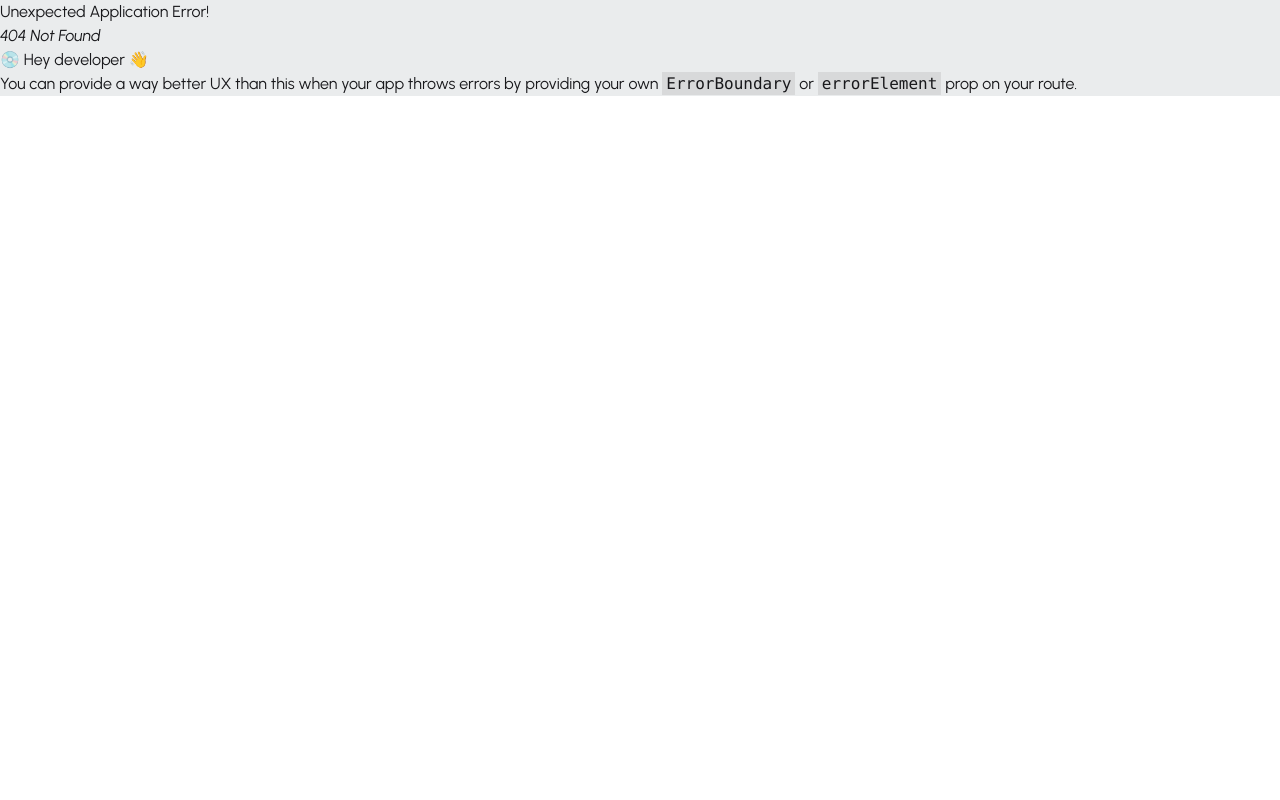
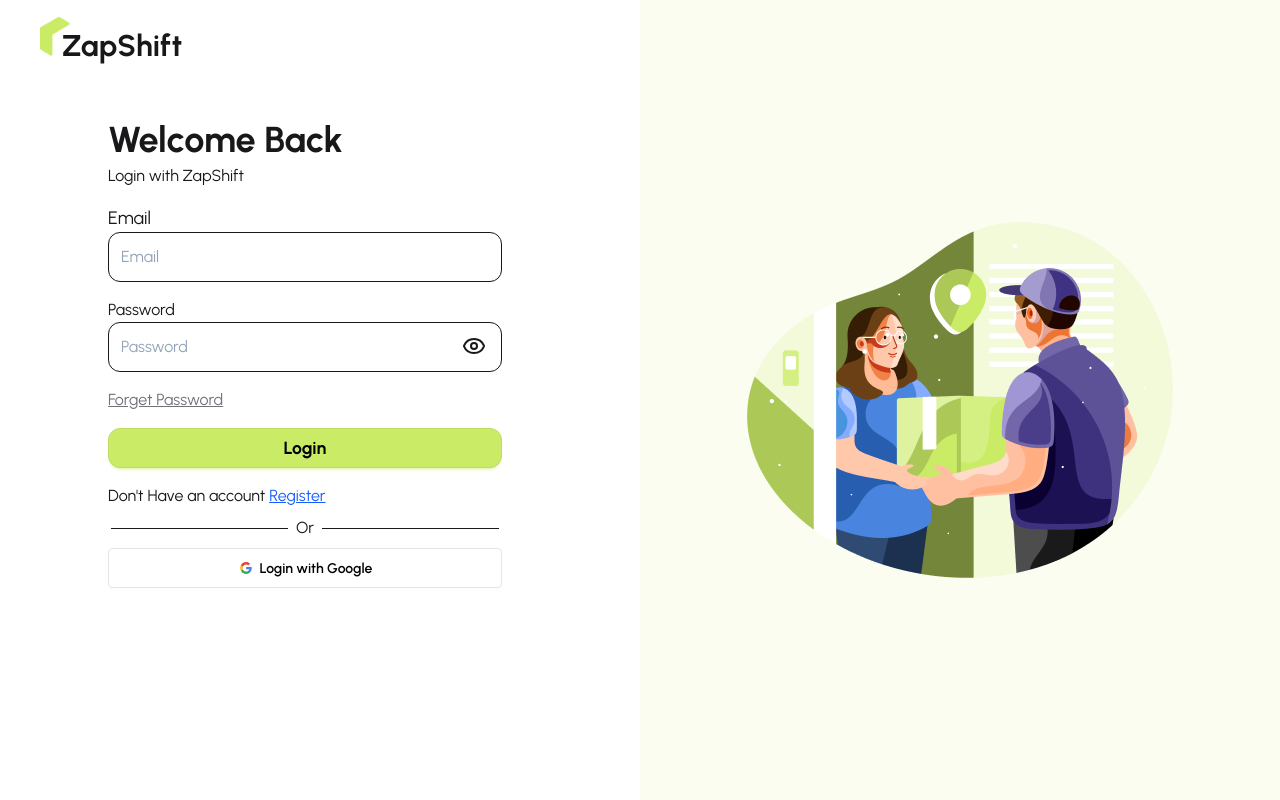
Before and after one commit to hossain-shifat/Zap-Shift, a React (Vite) app: page /login in a window 1280 px wide. Before the commit this address had no page. Built offline with nearby package versions, Linux system fonts and the light colour scheme.

Commit message:
Add login page

```diff
--- a/src/Routes/Route.jsx
+++ b/src/Routes/Route.jsx
@@ -1,8 +1,11 @@
 import { createBrowserRouter } from "react-router";
-import Root from "../layout/Root";
+import Root from "../layout/Root/Root";
 import Home from "../pages/Home/Home/Home";
 import Covarage from "../pages/Covarage/Covarage";
 import About from "../pages/About/About";
+import AuthLayout from "../layout/Auth/AuthLayout";
+import Login from "../pages/Auth/Login/Login";
+import Register from "../pages/Auth/Register/Register";
 
 
 export const router = createBrowserRouter([
@@ -24,5 +27,20 @@ export const router = createBrowserRouter([
                 Component: About
             },
         ]
+    },
+    {
+        path: '/',
+        Component: AuthLayout,
+        children: [
+            {
+                path: "/login",
+                Component: Login
+            },
+            {
+                path: "/register",
+                Component: Register
+
+            }
+        ]
     }
 ])
--- a/src/components/Logo/Logo.jsx
+++ b/src/components/Logo/Logo.jsx
@@ -1,12 +1,13 @@
 import React from 'react'
 import { assets } from '../../assets/assets'
+import { Link } from 'react-router'
 
 const Logo = () => {
   return (
-    <div className="flex justify-center items-center">
+    <Link to='/' className="flex justify-center items-center">
       <img src={assets.logo} className="h-7 md:h-10" alt="" />
       <h1 className="font-bold text-lg md:text-3xl pt-3 md:pt-5 -ml-2">ZapShift</h1>
-    </div>
+    </Link>
   )
 }
 
--- /dev/null
+++ b/src/layout/Auth/AuthLayout.jsx
@@ -0,0 +1,38 @@
+import React from 'react'
+import Logo from '../../components/Logo/Logo'
+import { Outlet } from 'react-router'
+import AuthImage from '../../pages/Auth/AuthComponents/AuthImage'
+
+const AuthLayout = () => {
+    return (
+        <div className="overflow-y-hidden bg-white">
+            {/* for mobile screen */}
+            <div className="h-screen md:hidden">
+                <div>
+                    <div className="flex justify-start py-2 px-10">
+                        <Logo />
+                    </div>
+                    <div className="p-5 h-screen justify-center items-center">
+                        <Outlet/>
+                    </div>
+                </div>
+            </div>
+            {/* for large screen device */}
+            <div className="hidden md:grid grid-cols-2 h-screen">
+                <div className="">
+                    <div className="flex justify-start py-2 px-10">
+                        <Logo />
+                    </div>
+                    <div className="p-5 h-screen justify-center items-center">
+                        <Outlet />
+                    </div>
+                </div>
+                <div className="h-full">
+                    <AuthImage />
+                </div>
+            </div>
+        </div>
+    )
+}
+
+export default AuthLayout
--- a/src/layout/Root.jsx
+++ b/src/layout/Root/Root.jsx
@@ -1,7 +1,8 @@
 import React from 'react'
 import { Outlet } from 'react-router'
-import Footer from '../pages/Shared/Footer/Footer'
-import Navbar from '../pages/Shared/Navbar/Navbar'
+import Navbar from '../../pages/Shared/Navbar/Navbar'
+import Footer from '../../pages/Shared/Footer/Footer'
+
 
 const Root = () => {
     return (
--- /dev/null
+++ b/src/pages/Auth/AuthComponents/AuthImage.jsx
@@ -0,0 +1,12 @@
+import React from 'react'
+import { assets } from '../../../assets/assets'
+
+const AuthImage = () => {
+    return (
+        <div className="min-h-screen flex justify-center items-center w-full bg-[#FAFDF0]">
+            <img src={assets.authImage} alt="" />
+        </div>
+    )
+}
+
+export default AuthImage
--- /dev/null
+++ b/src/pages/Auth/Login/Login.jsx
@@ -0,0 +1,51 @@
+import { Eye, EyeClosed } from 'lucide-react'
+import React, { useState } from 'react'
+
+const Login = () => {
+    const [showPassword, setShowPassword] = useState(false)
+    return (
+        <div className="max-w-full mx-auto md:mx-15">
+            <div class="w-full max-w-[450px] p-7 rounded-2xl">
+                <form>
+                    <div className="space-y-1">
+                        <h1 className="font-bold text-4xl">Welcome Back</h1>
+                        <p className="">Login with ZapShift</p>
+                    </div>
+                    <div className="my-4">
+                        <label className="text-lg">Email</label>
+                        <input type="email" placeholder='Email' name='email' className="w-full p-3 bg-base-100 rounded-xl border focus-within:outline outline-[#94A3B8] placeholder:text-[#94A3B8] text-base-content text-md" />
+                    </div>
+                    <div className="my-4">
+                        <label>Password</label>
+                        <div className="relative">
+                            <input type={showPassword ? 'text' : 'password'} placeholder='Password' name='password' className="w-full p-3 bg-base-100 rounded-xl border focus-within:outline outline-[#94A3B8] placeholder:text-[#94A3B8] text-base-content text-md" />
+                            <span onClick={() => setShowPassword(!showPassword)} className="absolute right-4 top-3 cursor-pointer">{showPassword ? <EyeClosed /> : <Eye />}</span>
+                        </div>
+                    </div>
+                    <div className="my-4">
+                        <p className="text-[#71717A] underline cursor-pointer">Forget Password</p>
+                    </div>
+                    <div className="w-full my-4">
+                        <button className="btn btn-primary w-full text-black font-bold text-[1.1rem] rounded-xl">Login</button>
+                    </div>
+                    <p>Don't Have an account <span className="underline text-blue-600">Register</span></p>
+                </form>
+                <div>
+                    <div className="flex justify-center items-center gap-2 my-2">
+                        <hr className="w-[45%]" />
+                        <h1>Or</h1>
+                        <hr className="w-[45%]" />
+                    </div>
+                    <div className="w-full">
+                        <button className="btn bg-white text-black border-[#e5e5e5] w-full">
+                            <svg aria-label="Google logo" width="16" height="16" xmlns="http://www.w3.org/2000/svg" viewBox="0 0 512 512"><g><path d="m0 0H512V512H0" fill="#fff"></path><path fill="#34a853" d="M153 292c30 82 118 95 171 60h62v48A192 192 0 0190 341"></path><path fill="#4285f4" d="m386 400a140 175 0 0053-179H260v74h102q-7 37-38 57"></path><path fill="#fbbc02" d="m90 341a208 200 0 010-171l63 49q-12 37 0 73"></path><path fill="#ea4335" d="m153 219c22-69 116-109 179-50l55-54c-78-75-230-72-297 55"></path></g></svg>
+                            Login with Google
+                        </button>
+                    </div>
+                </div>
+            </div>
+        </div>
+    )
+}
+
+export default Login
--- /dev/null
+++ b/src/pages/Auth/Register/Register.jsx
@@ -0,0 +1,11 @@
+import React from 'react'
+
+const Register = () => {
+    return (
+        <div>
+            <h1>this is register page</h1>
+        </div>
+    )
+}
+
+export default Register
--- a/src/pages/Home/Review/Review.jsx
+++ b/src/pages/Home/Review/Review.jsx
@@ -37,7 +37,7 @@ const Review = () => {
                     rotate: 30,
                     stretch: 0,
                     depth: 200,
-                    modifier: 1,
+                    modifier: 6,
                     slideShadows: true,
                 }}
                 pagination={{
--- a/src/pages/Shared/Footer/Footer.jsx
+++ b/src/pages/Shared/Footer/Footer.jsx
@@ -9,8 +9,8 @@ const Footer = () => {
                 <Logo />
                 <p className="max-w-[300px] md:max-w-full">Enjoy fast, reliable parcel delivery with real-time tracking and zero hassle. From personal package to <br/> business shipments — we deliver on time, every time.</p>
             </div>
-            <div>
-                <ul className="grid grid-cols-3 md:grid-cols-6 gap-2">
+            <div className="border-b-2 border-t-2 border-dashed py-3 w-full max-w-[1100px]">
+                <ul className="flex gap-3 flex-wrap justify-center">
                     <li>Services</li>
                     <li>Coverage</li>
                     <li>About Us</li>
--- a/src/pages/Shared/Navbar/Navbar.jsx
+++ b/src/pages/Shared/Navbar/Navbar.jsx
@@ -1,6 +1,6 @@
 import React from 'react'
 import Logo from '../../../components/Logo/Logo'
-import { NavLink } from 'react-router'
+import { Link, NavLink } from 'react-router'
 import { ArrowUpRight, Menu } from 'lucide-react'
 
 const Navbar = () => {
@@ -35,7 +35,7 @@ const Navbar = () => {
                 </ul>
             </div>
             <div className="navbar-end flex gap-2">
-                <button className="btn btn-outline hover:bg-transparent rounded-lg">Sign In</button>
+                <Link to='/login' className="btn btn-outline hover:bg-transparent rounded-lg">Sign In</Link>
                 <button className="btn btn-primary rounded-lg text-black">Be a Raider</button>
                 <h1 className="hidden md:block p-2 rounded-full bg-[#0B0B0B] text-primary -ml-2"><ArrowUpRight /></h1>
             </div>
```
